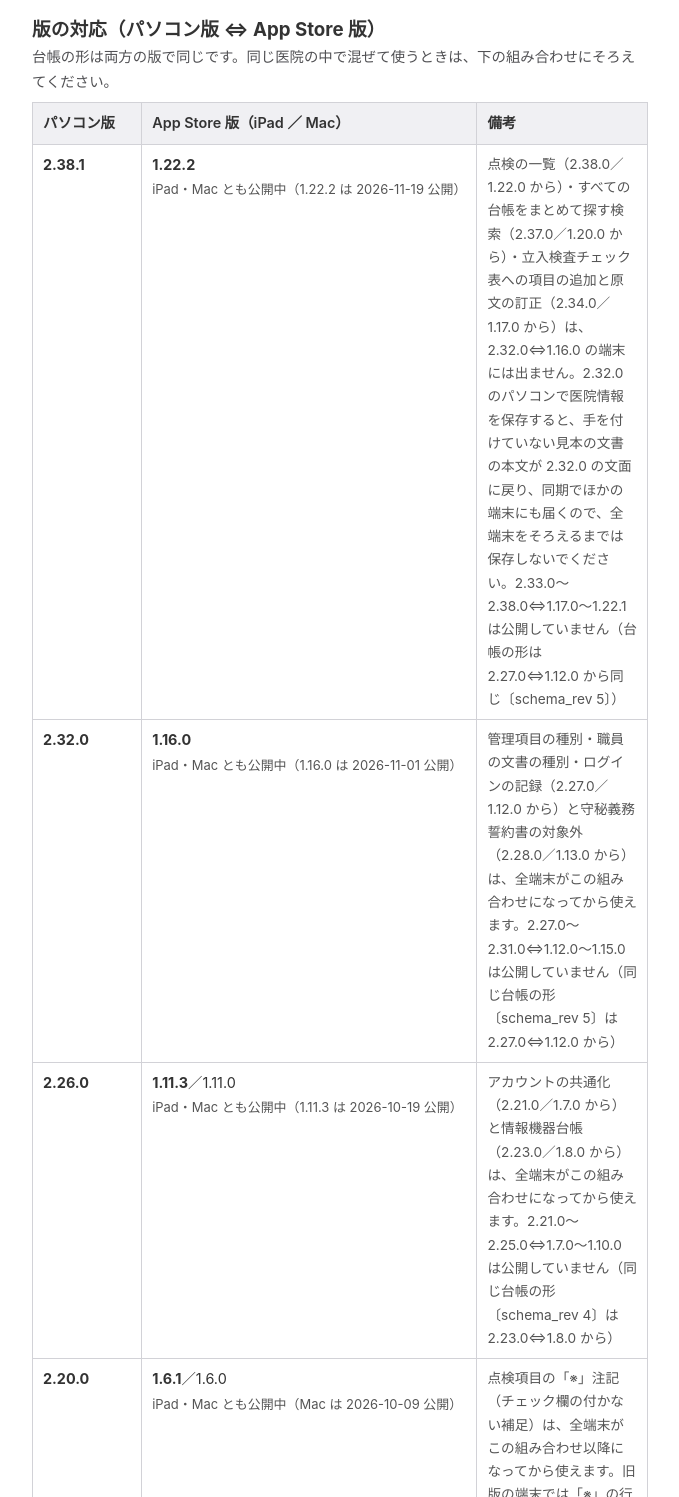
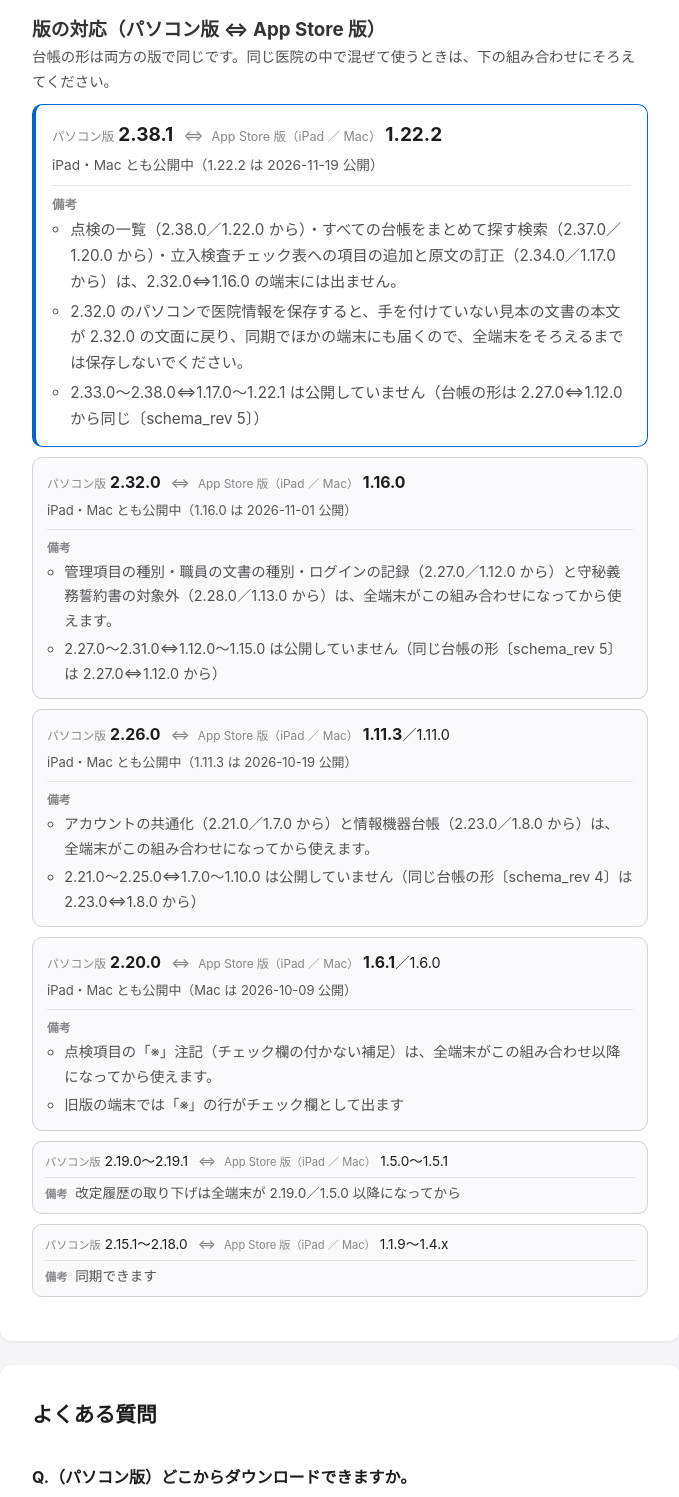
Before and after one commit to greenhills-dc/custodia-support, a plain HTML site: page support.html in a window 1280 px wide. Shown: the part 1640-3137 px from the top of the page, without its empty margins (300-979 px from the left). Drawn offline with Linux system fonts and the light colour scheme.

Commit message:
site: 版の対応を 3 列の表から組み合わせごとの枠に（備考を幅いっぱい・箇条書き）　文言は変えていない
Co-Authored-By: Claude Fable 5.2 <noreply@anthropic.com>

```diff
--- a/support.html
+++ b/support.html
@@ -102,12 +102,39 @@
         footer a { color: #0066cc; text-decoration: none; }
         a { color: #0066cc; text-decoration: none; }
         a:hover { text-decoration: underline; }
-        .ver-table-wrap { overflow-x: auto; margin: 8px 0 12px; }
-        .ver-table { width: 100%; border-collapse: collapse; font-size: 0.9em; }
-        .ver-table th, .ver-table td { border: 1px solid #d2d2d7; padding: 8px 10px; text-align: left; vertical-align: top; }
-        .ver-table th { background: #f0f0f3; font-weight: 600; white-space: nowrap; }
-        .ver-table td.ver { white-space: nowrap; }
-        .ver-table td.note { font-size: 0.95em; color: #555; }
+        .ver-list { list-style: none; padding: 0 !important; margin: 10px 0 12px; }
+        .ver-list > li.ver-item {
+            border: 1px solid #d2d2d7;
+            border-radius: 10px;
+            background: #fafafc;
+            padding: 12px 14px;
+            margin-bottom: 10px;
+            font-size: 0.9em;
+            overflow-wrap: anywhere;
+        }
+        .ver-list > li.ver-item.is-latest {
+            background: #fff;
+            border-color: #0066cc;
+            border-left-width: 4px;
+            padding: 14px 16px;
+            font-size: 0.95em;
+        }
+        .ver-list > li.ver-item.is-old { padding: 8px 12px; font-size: 0.85em; }
+        .ver-pair { display: flex; flex-wrap: wrap; align-items: baseline; gap: 2px 10px; margin-bottom: 2px !important; color: #1d1d1f !important; }
+        .ver-side strong { white-space: nowrap; }
+        .ver-label { font-size: 0.82em; color: #86868b; margin-right: 4px; }
+        .ver-side strong { font-size: 1.1em; }
+        .is-latest .ver-side strong { font-size: 1.25em; }
+        .ver-arrow { color: #86868b; margin-right: 8px; }
+        .ver-status { font-size: 0.9em; color: #555 !important; margin-bottom: 0 !important; }
+        .ver-note { margin-top: 8px; padding-top: 8px; border-top: 1px solid #e5e5e7; }
+        .ver-note-label { display: block; font-size: 0.82em; font-weight: 600; color: #86868b; margin-bottom: 2px; }
+        .ver-note ul { padding-left: 1.2em !important; margin: 0; }
+        .ver-note li { color: #515154; margin-bottom: 4px !important; }
+        .ver-note li:last-child { margin-bottom: 0 !important; }
+        .ver-note.is-short { display: flex; flex-wrap: wrap; align-items: baseline; gap: 0 8px; margin-top: 4px; padding-top: 4px; }
+        .ver-note.is-short .ver-note-label { display: inline; margin-bottom: 0; }
+        .ver-note.is-short p { margin-bottom: 0; color: #515154; }
         @media (max-width: 560px) {
             .container { padding: 24px 16px; }
             header { margin-bottom: 32px; }
@@ -162,17 +189,57 @@
             </ul>
             <h3 style="margin-top:20px;">版の対応（パソコン版 ⇔ App Store 版）</h3>
             <p style="font-size:0.9em;">台帳の形は両方の版で同じです。同じ医院の中で混ぜて使うときは、下の組み合わせにそろえてください。</p>
-            <div class="ver-table-wrap">
-            <table class="ver-table">
-                <tr><th>パソコン版</th><th>App Store 版（iPad ／ Mac）</th><th>備考</th></tr>
-                <tr><td class="ver"><strong>2.38.1</strong></td><td class="ver"><strong>1.22.2</strong><br><span style="font-size:0.9em;color:#555;">iPad・Mac とも公開中（1.22.2 は 2026-11-19 公開）</span></td><td class="note">点検の一覧（2.38.0／1.22.0 から）・すべての台帳をまとめて探す検索（2.37.0／1.20.0 から）・立入検査チェック表への項目の追加と原文の訂正（2.34.0／1.17.0 から）は、2.32.0⇔1.16.0 の端末には出ません。2.32.0 のパソコンで医院情報を保存すると、手を付けていない見本の文書の本文が 2.32.0 の文面に戻り、同期でほかの端末にも届くので、全端末をそろえるまでは保存しないでください。2.33.0〜2.38.0⇔1.17.0〜1.22.1 は公開していません（台帳の形は 2.27.0⇔1.12.0 から同じ〔schema_rev 5〕）</td></tr>
-                <tr><td class="ver"><strong>2.32.0</strong></td><td class="ver"><strong>1.16.0</strong><br><span style="font-size:0.9em;color:#555;">iPad・Mac とも公開中（1.16.0 は 2026-11-01 公開）</span></td><td class="note">管理項目の種別・職員の文書の種別・ログインの記録（2.27.0／1.12.0 から）と守秘義務誓約書の対象外（2.28.0／1.13.0 から）は、全端末がこの組み合わせになってから使えます。2.27.0〜2.31.0⇔1.12.0〜1.15.0 は公開していません（同じ台帳の形〔schema_rev 5〕は 2.27.0⇔1.12.0 から）</td></tr>
-                <tr><td class="ver"><strong>2.26.0</strong></td><td class="ver"><strong>1.11.3</strong>／1.11.0<br><span style="font-size:0.9em;color:#555;">iPad・Mac とも公開中（1.11.3 は 2026-10-19 公開）</span></td><td class="note">アカウントの共通化（2.21.0／1.7.0 から）と情報機器台帳（2.23.0／1.8.0 から）は、全端末がこの組み合わせになってから使えます。2.21.0〜2.25.0⇔1.7.0〜1.10.0 は公開していません（同じ台帳の形〔schema_rev 4〕は 2.23.0⇔1.8.0 から）</td></tr>
-                <tr><td class="ver"><strong>2.20.0</strong></td><td class="ver"><strong>1.6.1</strong>／1.6.0<br><span style="font-size:0.9em;color:#555;">iPad・Mac とも公開中（Mac は 2026-10-09 公開）</span></td><td class="note">点検項目の「※」注記（チェック欄の付かない補足）は、全端末がこの組み合わせ以降になってから使えます。旧版の端末では「※」の行がチェック欄として出ます</td></tr>
-                <tr><td class="ver">2.19.0〜2.19.1</td><td class="ver">1.5.0〜1.5.1</td><td class="note">改定履歴の取り下げは全端末が 2.19.0／1.5.0 以降になってから</td></tr>
-                <tr><td class="ver">2.15.1〜2.18.0</td><td class="ver">1.1.9〜1.4.x</td><td class="note">同期できます</td></tr>
-            </table>
-            </div>
+            <ul class="ver-list" aria-label="版の対応（新しい組み合わせから順に）">
+                <li class="ver-item is-latest">
+                    <p class="ver-pair"><span class="ver-side"><span class="ver-label">パソコン版</span><strong>2.38.1</strong></span><span class="ver-side"><span class="ver-arrow" aria-hidden="true">⇔</span><span class="ver-label">App Store 版（iPad ／ Mac）</span><strong>1.22.2</strong></span></p>
+                    <p class="ver-status">iPad・Mac とも公開中（1.22.2 は 2026-11-19 公開）</p>
+                    <div class="ver-note"><span class="ver-note-label">備考</span>
+                        <ul>
+                            <li>点検の一覧（2.38.0／1.22.0 から）・すべての台帳をまとめて探す検索（2.37.0／1.20.0 から）・立入検査チェック表への項目の追加と原文の訂正（2.34.0／1.17.0 から）は、2.32.0⇔1.16.0 の端末には出ません。</li>
+                            <li>2.32.0 のパソコンで医院情報を保存すると、手を付けていない見本の文書の本文が 2.32.0 の文面に戻り、同期でほかの端末にも届くので、全端末をそろえるまでは保存しないでください。</li>
+                            <li>2.33.0〜2.38.0⇔1.17.0〜1.22.1 は公開していません（台帳の形は 2.27.0⇔1.12.0 から同じ〔schema_rev 5〕）</li>
+                        </ul>
+                    </div>
+                </li>
+                <li class="ver-item">
+                    <p class="ver-pair"><span class="ver-side"><span class="ver-label">パソコン版</span><strong>2.32.0</strong></span><span class="ver-side"><span class="ver-arrow" aria-hidden="true">⇔</span><span class="ver-label">App Store 版（iPad ／ Mac）</span><strong>1.16.0</strong></span></p>
+                    <p class="ver-status">iPad・Mac とも公開中（1.16.0 は 2026-11-01 公開）</p>
+                    <div class="ver-note"><span class="ver-note-label">備考</span>
+                        <ul>
+                            <li>管理項目の種別・職員の文書の種別・ログインの記録（2.27.0／1.12.0 から）と守秘義務誓約書の対象外（2.28.0／1.13.0 から）は、全端末がこの組み合わせになってから使えます。</li>
+                            <li>2.27.0〜2.31.0⇔1.12.0〜1.15.0 は公開していません（同じ台帳の形〔schema_rev 5〕は 2.27.0⇔1.12.0 から）</li>
+                        </ul>
+                    </div>
+                </li>
+                <li class="ver-item">
+                    <p class="ver-pair"><span class="ver-side"><span class="ver-label">パソコン版</span><strong>2.26.0</strong></span><span class="ver-side"><span class="ver-arrow" aria-hidden="true">⇔</span><span class="ver-label">App Store 版（iPad ／ Mac）</span><strong>1.11.3</strong>／1.11.0</span></p>
+                    <p class="ver-status">iPad・Mac とも公開中（1.11.3 は 2026-10-19 公開）</p>
+                    <div class="ver-note"><span class="ver-note-label">備考</span>
+                        <ul>
+                            <li>アカウントの共通化（2.21.0／1.7.0 から）と情報機器台帳（2.23.0／1.8.0 から）は、全端末がこの組み合わせになってから使えます。</li>
+                            <li>2.21.0〜2.25.0⇔1.7.0〜1.10.0 は公開していません（同じ台帳の形〔schema_rev 4〕は 2.23.0⇔1.8.0 から）</li>
+                        </ul>
+                    </div>
+                </li>
+                <li class="ver-item">
+                    <p class="ver-pair"><span class="ver-side"><span class="ver-label">パソコン版</span><strong>2.20.0</strong></span><span class="ver-side"><span class="ver-arrow" aria-hidden="true">⇔</span><span class="ver-label">App Store 版（iPad ／ Mac）</span><strong>1.6.1</strong>／1.6.0</span></p>
+                    <p class="ver-status">iPad・Mac とも公開中（Mac は 2026-10-09 公開）</p>
+                    <div class="ver-note"><span class="ver-note-label">備考</span>
+                        <ul>
+                            <li>点検項目の「※」注記（チェック欄の付かない補足）は、全端末がこの組み合わせ以降になってから使えます。</li>
+                            <li>旧版の端末では「※」の行がチェック欄として出ます</li>
+                        </ul>
+                    </div>
+                </li>
+                <li class="ver-item is-old">
+                    <p class="ver-pair"><span class="ver-side"><span class="ver-label">パソコン版</span>2.19.0〜2.19.1</span><span class="ver-side"><span class="ver-arrow" aria-hidden="true">⇔</span><span class="ver-label">App Store 版（iPad ／ Mac）</span>1.5.0〜1.5.1</span></p>
+                    <div class="ver-note is-short"><span class="ver-note-label">備考</span><p>改定履歴の取り下げは全端末が 2.19.0／1.5.0 以降になってから</p></div>
+                </li>
+                <li class="ver-item is-old">
+                    <p class="ver-pair"><span class="ver-side"><span class="ver-label">パソコン版</span>2.15.1〜2.18.0</span><span class="ver-side"><span class="ver-arrow" aria-hidden="true">⇔</span><span class="ver-label">App Store 版（iPad ／ Mac）</span>1.1.9〜1.4.x</span></p>
+                    <div class="ver-note is-short"><span class="ver-note-label">備考</span><p>同期できます</p></div>
+                </li>
+            </ul>
         </div>
 
         <!-- よくある質問 -->
```
